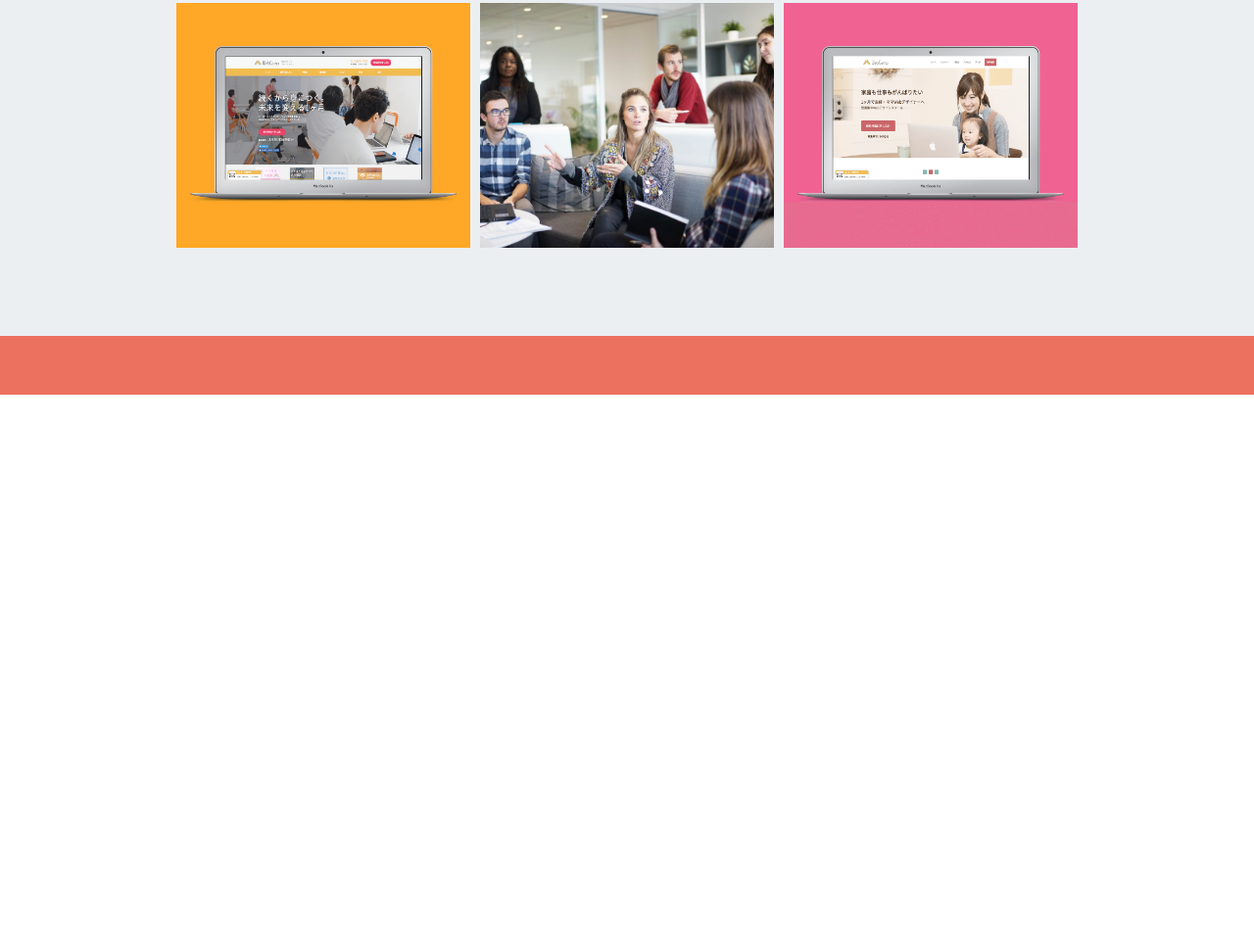
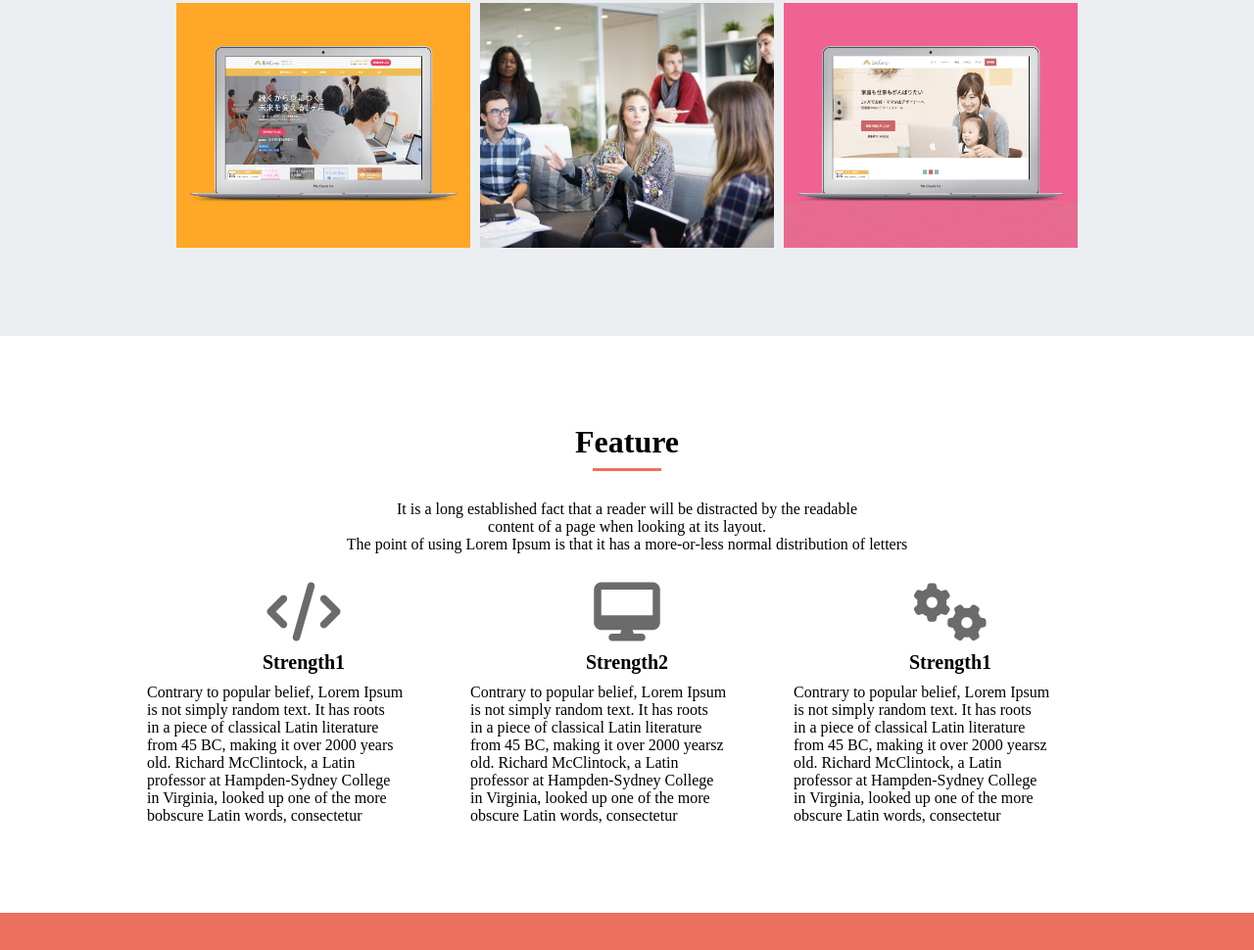
Before and after one commit to shimizu6174/Mysite, a plain HTML site: page index.html in a window 1280 px wide. Shown: the part 1247-2217 px from the top of the page at 98% size. Before the commit the page ends 1650 px from the top, so only its background shows below. Drawn offline with Linux system fonts and the light colour scheme.

Commit message:
feature finish

```diff
--- a/index.html
+++ b/index.html
@@ -2,11 +2,14 @@
 <html>
 <head>
 	<meta charset="utf-8">
+	<script src="https://kit.fontawesome.com/2ebf6835fe.js" crossorigin="anonymous"></script>
 	<link rel="stylesheet" type="text/css" href="style.css">
 	<title>MySite</title>
 </head>
 
 <body>
+
+	<!-- header -->
 	<header>
 		<div class="header-container clearfix">
 			<img src="img/logo.png" class="logo">
@@ -32,33 +35,95 @@
 		</div>
 	</header>
 
-
+	<!-- main visual -->
 	<div id="main-visual">
 		<h1 class="mv-title">Lorem Ipsum</h1>
 		<p class="mv-text">simply dummy text of the printing</p>
 	</div>
 
+	<!-- portforio -->
 	<section id="portfolio">
-		<div class="pf-container">
-			<h1 class="pf-title">Portfolio</h1>
-			<p class="pf-text">
+		<div class="portfolio-container">
+			<h1 class="portfolio-title">Portfolio</h1>
+			<p class="portfolio-text">
 				It is long established fact that a reader will be distracted by the readable<br>
 				content of a page when looking at its layout.<br>
 				The point using Lorem Ipsum is that it has a more-or-less normal distribution of letters
 			</p>
-			<div class="pf-img" id="pf-img1"></div>
-			<div class="pf-img" id="pf-img2"></div>
-			<div class="pf-img" id="pf-img3"></div>
-			<div class="pf-img" id="pf-img4"></div>
-			<div class="pf-img" id="pf-img5"></div>
-			<div class="pf-img" id="pf-img6"></div>
+			<div class="portfolio-img" id="portfolio-img1"></div>
+			<div class="portfolio-img" id="portfolio-img2"></div>
+			<div class="portfolio-img" id="portfolio-img3"></div>
+			<div class="portfolio-img" id="portfolio-img4"></div>
+			<div class="portfolio-img" id="portfolio-img5"></div>
+			<div class="portfolio-img" id="portfolio-img6"></div>
 		</div>
 	</section>
-	<section id="feature"></section>
+
+	<!-- feature -->
+	<section id="feature">
+		<div class="feature-container">
+			<h1 class="feature-title">Feature</h1>
+			<p class="feature-text">
+				It is a long established fact that a reader will be distracted by the readable<br>
+				content of a page when looking at its layout.<br>
+				The point of using Lorem Ipsum is that it has a more-or-less normal distribution of letters
+			</p>
+
+			<section class="strength">
+				<i class="fa fa-code"></i>
+				<h2 class="strength-title">Strength1</h2>
+				<p class="strength-text">
+					Contrary to popular belief, Lorem Ipsum<br>
+					is not simply random text. It has roots<br>
+					in a piece of classical Latin literature<br>
+					from 45 BC, making it over 2000 years<br>
+					old. Richard McClintock, a Latin<br>
+					professor at Hampden-Sydney College<br>
+					in Virginia, looked up one of the more<br>
+					bobscure Latin words, consectetur
+				</p>
+			</section>
+
+			<section class="strength">
+				<i class="fa fa-desktop"></i>
+				<h2 class="strength-title">Strength2</h2>
+				<p class="strength-text">
+					Contrary to popular belief, Lorem Ipsum<br>
+					is not simply random text. It has roots<br>
+					in a piece of classical Latin literature<br>
+					from 45 BC, making it over 2000 yearsz<br>
+					old. Richard McClintock, a Latin<br>
+					professor at Hampden-Sydney College<br>
+					in Virginia, looked up one of the more<br>
+					obscure Latin words, consectetur
+				</p>
+			</section>
+
+			<section class="strength">
+				<i class="fa fa-cogs"></i>
+				<h2 class="strength-title">Strength1</h2>
+				<p class="strength-text">
+					Contrary to popular belief, Lorem Ipsum<br>
+					is not simply random text. It has roots<br>
+					in a piece of classical Latin literature<br>
+					from 45 BC, making it over 2000 yearsz<br>
+					old. Richard McClintock, a Latin<br>
+					professor at Hampden-Sydney College<br>
+					in Virginia, looked up one of the more<br>
+					obscure Latin words, consectetur
+				</p>
+			</section>
+		</div>
+	</section>
+
+	<!-- profile -->
 	<section id="profile"></secton>
+
+    <!-- contact -->
 	<section id="contact"></section>
 
+	<!-- footer -->
 	<footer></footer>
 
-	</body>
-	</html>
+</body>
+</html>
--- a/style.css
+++ b/style.css
@@ -72,20 +72,20 @@ header {
 #portfolio {
 	background-color: #ECEFF1;
 }
-.pf-container {
+.portfolio-container {
 	width: 920px;
 	margin: 0 auto;
 	padding: 90px 0;
 	text-align: center;
 	font-size: 0;
 }
-.pf-title {
+.portfolio-title {
 	font-size: 32px;
 	color: #000000;
 	padding-bottom: 8px;
 	border-bottom:
 }
-.pf-title::after{
+.portfolio-title::after{
 	content: "";
 	display: block;
 	width: 70px;
@@ -93,12 +93,12 @@ header {
 	margin: 8px auto 0 auto;
 	background-color: #EC715F;
 }
-.pf-text {
+.portfolio-text {
 	font-size: 16px;
 	color: #000000;
 	padding: 30px 0;
 }
-.pf-img {
+.portfolio-img {
 	display: inline-block;
 	width: 300px;
 	height: 250px;
@@ -106,33 +106,77 @@ header {
 	background-size: cover;
 	background-position: center;
 }
-#pf-img1 {
+#portfolio-img1 {
 	background-image: url("img/sketch.jpg");
 }
-#pf-img2 {
+#portfolio-img2 {
 	background-image: url("img/websuku.png");
 }
-#pf-img3 {
+#portfolio-img3 {
 	background-image: url("img/write.jpg");
 	margin-right: 0;
 }
-#pf-img4 {
+#portfolio-img4 {
 	background-image: url("img/webcamp.png");
 	margin-bottom: 0;
 }
-#pf-img5 {
+#portfolio-img5 {
 	background-image: url("img/talk.jpg");
 	margin-bottom: 0;
 }
-#pf-img6 {
+#portfolio-img6 {
 	background-image: url("img/webcamp-mother.png");
 	margin: 0;
 }
 
 
 /* feature */
-#feature {
-	width: inherit;
+#feature {}
+.feature-container {
+	width: 980px;
+	margin: 0 auto;
+	padding: 90px 0;
+	text-align: center;
+	font-size: 0;
+}
+.feature-title {
+	font-size: 32px;
+	color: #000000;
+}
+.feature-title::after{
+	content: "";
+	display: block;
+	width: 70px;
+	height: 3px;
+	margin: 8px auto 0 auto;
+	background-color: #EC715F;
+}
+.feature-text {
+	font-size: 16px;
+	color: #000000;
+	padding: 30px 0;
+}
+.strength {
+	display: inline-block;
+	width: 320px;
+	margin-right: 10px;
+	text-align: center;
+}
+.strength:last-child {
+	margin-right: 0;
+}
+.strength i {
+	font-size: 60px;
+}
+.strength-title {
+	font-size: 20px;
+	color: #000000;
+	padding: 10px 0;
+}
+.strength-text {
+	font-size: 16px;
+	color: #000000;
+	text-align: left;
 }
 
 /* profilr */
```
